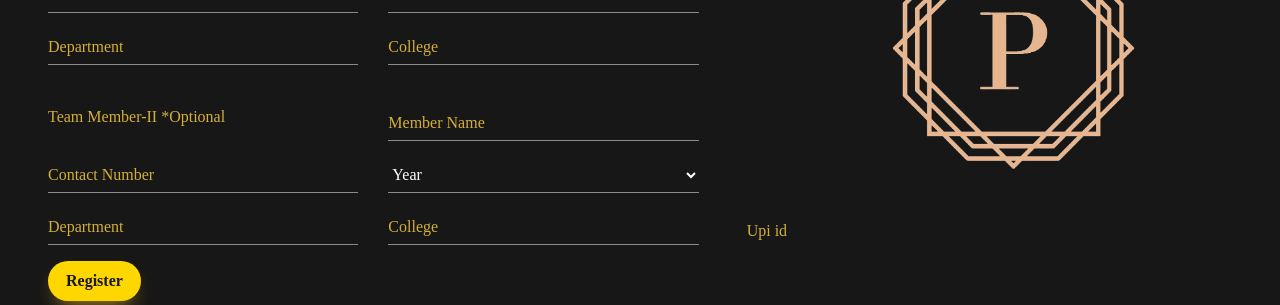
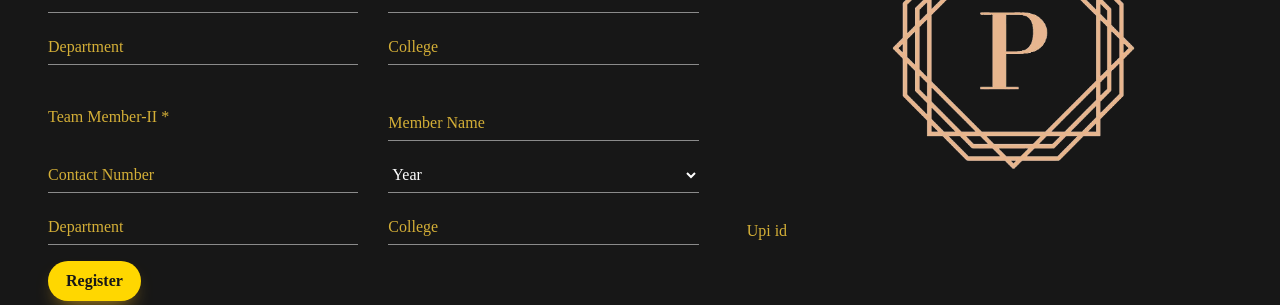
Before and after one commit to rithishace/Pragyotsav2022, a Flask app: page /register in a window 1280 px wide. Shown: the part 617-922 px from the top of the page. Run offline with Flask 2, Linux system fonts and the light colour scheme; some libraries are stand-ins or nearby versions.

Commit message:
registration commit

```diff
--- a/templates/index.html
+++ b/templates/index.html
@@ -859,7 +859,7 @@
                             <a data-toggle="modal" data-target="#soccer">
                                 <div class="feature-v1" data-aos="fade-up" data-aos-delay="200">
                                     <div class="wrap-icon mb-3">
-                                        <img src="{{url_for('static', filename='images/DSC_0409.JPG')}}" alt="Icon"
+                                        <img src="{{url_for('static', filename='images/soccer.webp')}}" alt="Icon"
                                             width="100%">
                                     </div>
                                     <h3>Robo <br> Soccer</h3>
--- a/templates/register.html
+++ b/templates/register.html
@@ -199,7 +199,7 @@
                                <label></label>
                             </div>
                             <div class="col-md-6">
-                                <label>Team Member-II *<span>Optional</span></label>
+                                <label>Team Member-II *<span></span></label>
                             </div>
 
                             <div class="col-md-6">
```
Also changed, not shown: 2 other files.
